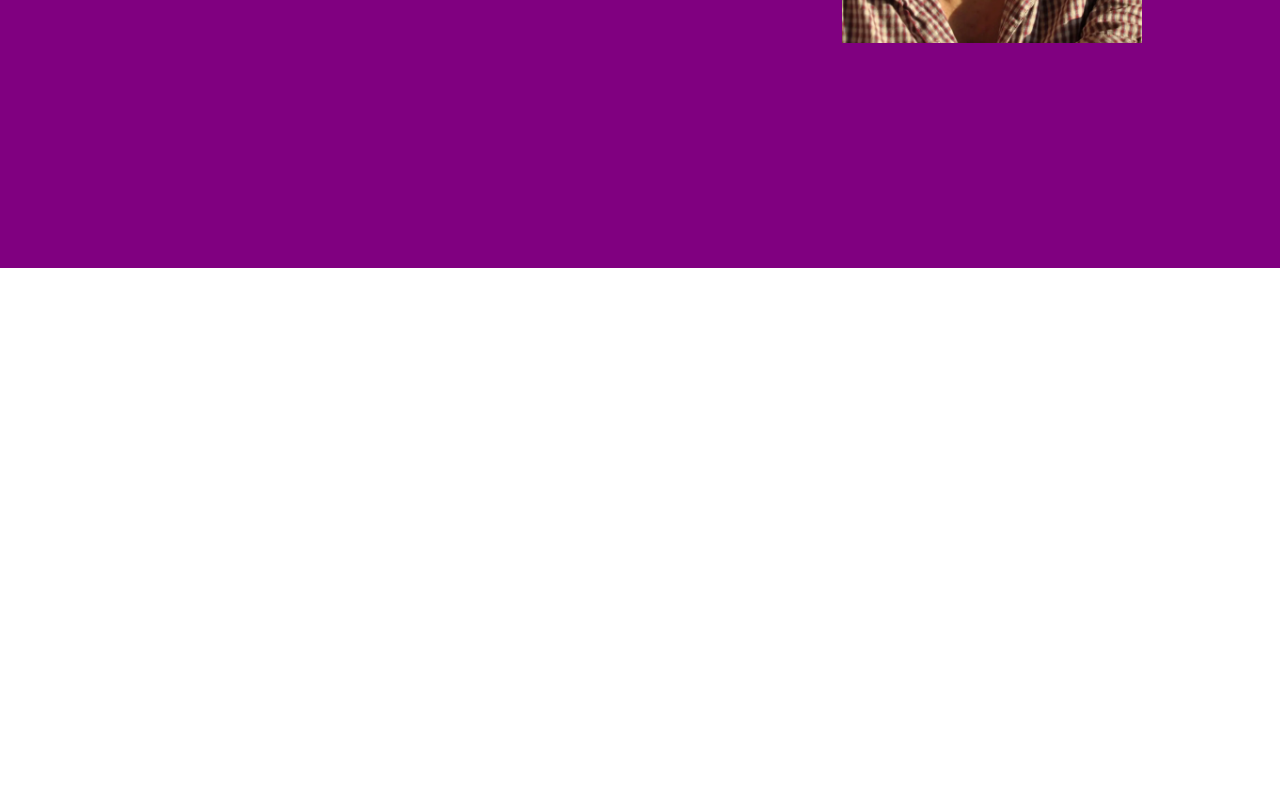
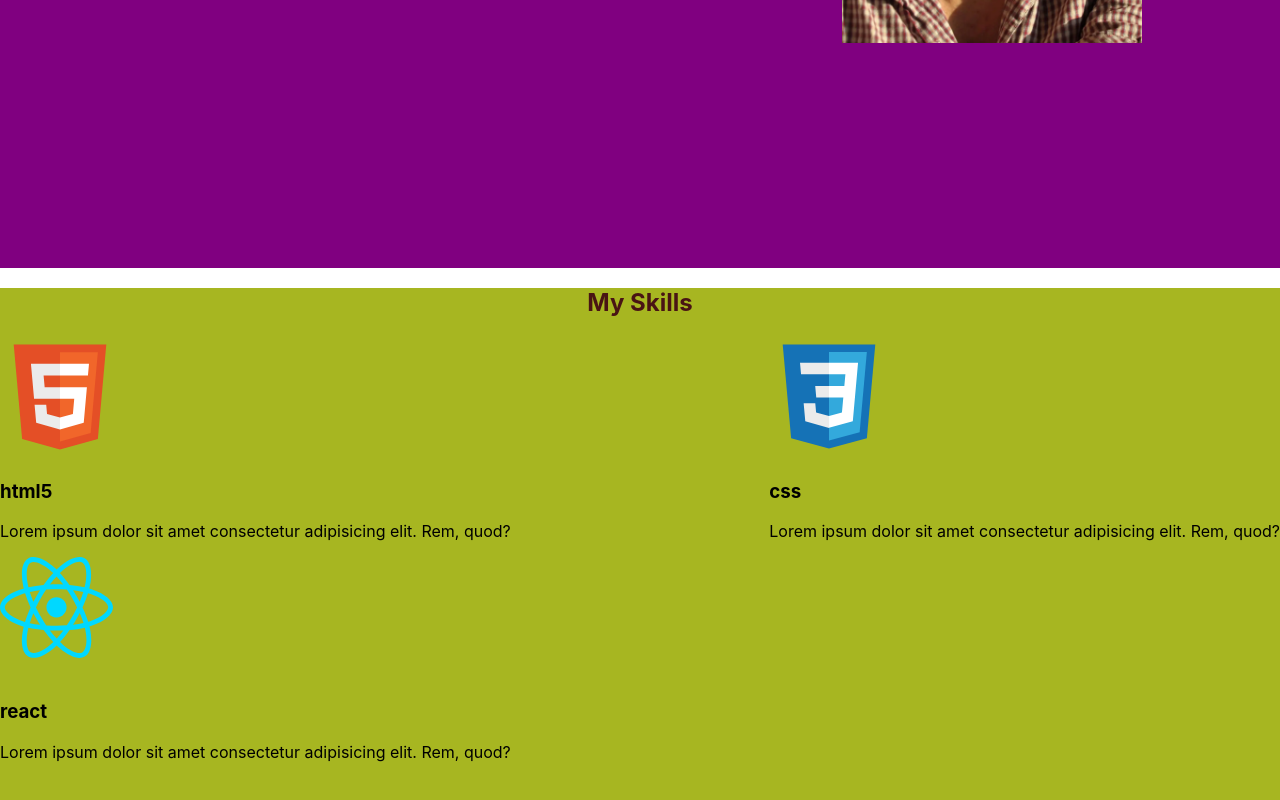
Before and after one commit to Kaptsiuh/portfolio, a React app: page / in a window 1280 px wide. Shown: the part 656-1456 px from the top of the page. Before the commit the page ends 924 px from the top, so only its background shows below. Built offline with nearby package versions, Linux system fonts and the light colour scheme.

Commit message:
feat: create skills component

```diff
--- a/src/App.tsx
+++ b/src/App.tsx
@@ -2,12 +2,14 @@
 import styled from "styled-components";
 import { Header } from "./layout/header/Header";
 import { Main } from "./layout/sections/main/Main";
+import { Skills } from "./layout/sections/skills/Skills";
 
 function App() {
   return (
     <div className="App">
       <Header />
       <Main />
+      <Skills />
     </div>
   );
 }
--- /dev/null
+++ b/src/components/SectionTitle.tsx
@@ -0,0 +1,6 @@
+import styled from "styled-components";
+
+export const SectionTitle = styled.h2`
+  color: #491414;
+  text-align: center;
+`;
--- /dev/null
+++ b/src/layout/sections/skills/Skills.tsx
@@ -0,0 +1,40 @@
+import styled from "styled-components";
+import { FlexWrapper } from "../../../components/FlexWrapper";
+import { SectionTitle } from "../../../components/SectionTitle";
+import { Skill } from "./skill/Skill";
+
+export const Skills = () => {
+  return (
+    <StyledSkills>
+      <SectionTitle>My Skills</SectionTitle>
+      <FlexWrapper wrap={"wrap"} justify={"space-between"}>
+        <Skill
+          iconId={"html"}
+          title={"html5"}
+          description={
+            "Lorem ipsum dolor sit amet consectetur adipisicing elit. Rem, quod?"
+          }
+        />
+        <Skill
+          iconId={"css"}
+          title={"css"}
+          description={
+            "Lorem ipsum dolor sit amet consectetur adipisicing elit. Rem, quod?"
+          }
+        />
+        <Skill
+          iconId={"react"}
+          title={"react"}
+          description={
+            "Lorem ipsum dolor sit amet consectetur adipisicing elit. Rem, quod?"
+          }
+        />
+      </FlexWrapper>
+    </StyledSkills>
+  );
+};
+
+const StyledSkills = styled.section`
+  background-color: #a7b621;
+  min-height: 100vh;
+`;
--- /dev/null
+++ b/src/layout/sections/skills/skill/Skill.tsx
@@ -0,0 +1,24 @@
+import styled from "styled-components";
+import { Icon } from "../../../../components/icon/Icon";
+
+type SkillPropsType = {
+  iconId: string;
+  title: string;
+  description: string;
+};
+
+export const Skill = (props: SkillPropsType) => {
+  return (
+    <StyledSkill>
+      <Icon iconId={props.iconId} />
+      <SkillTitle>{props.title}</SkillTitle>
+      <SkillText>{props.description}</SkillText>
+    </StyledSkill>
+  );
+};
+
+const StyledSkill = styled.div``;
+
+const SkillTitle = styled.h3``;
+
+const SkillText = styled.p``;
```
